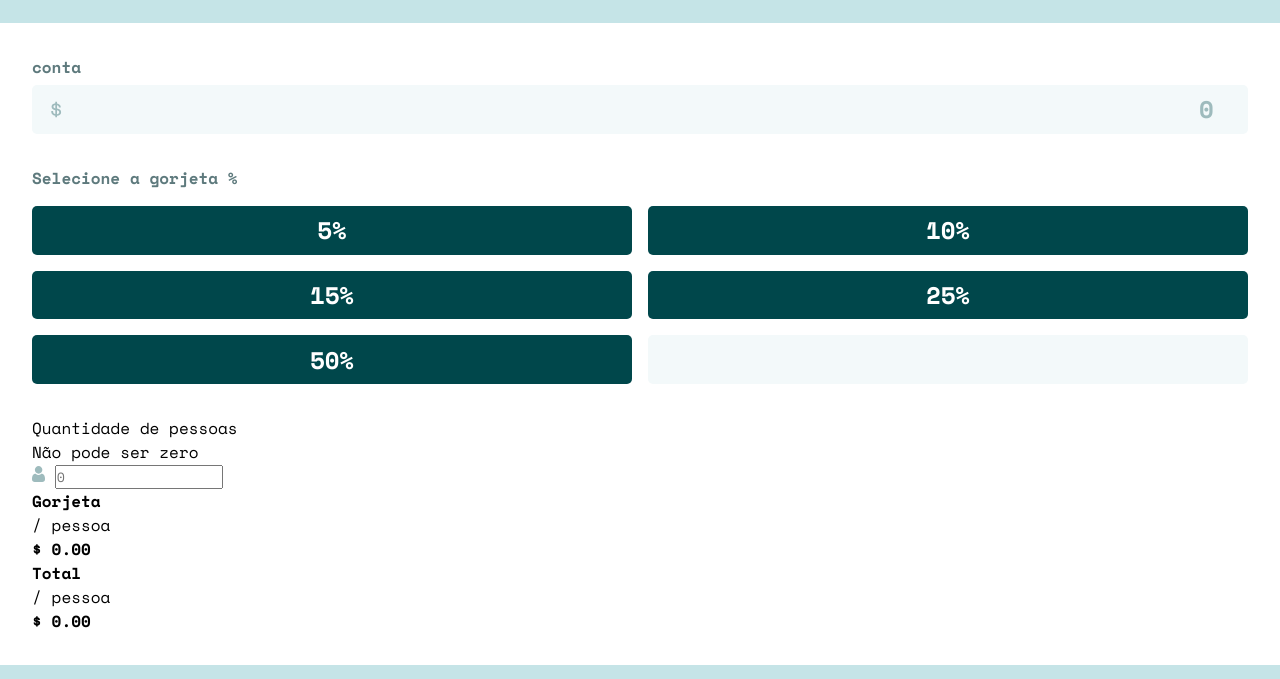
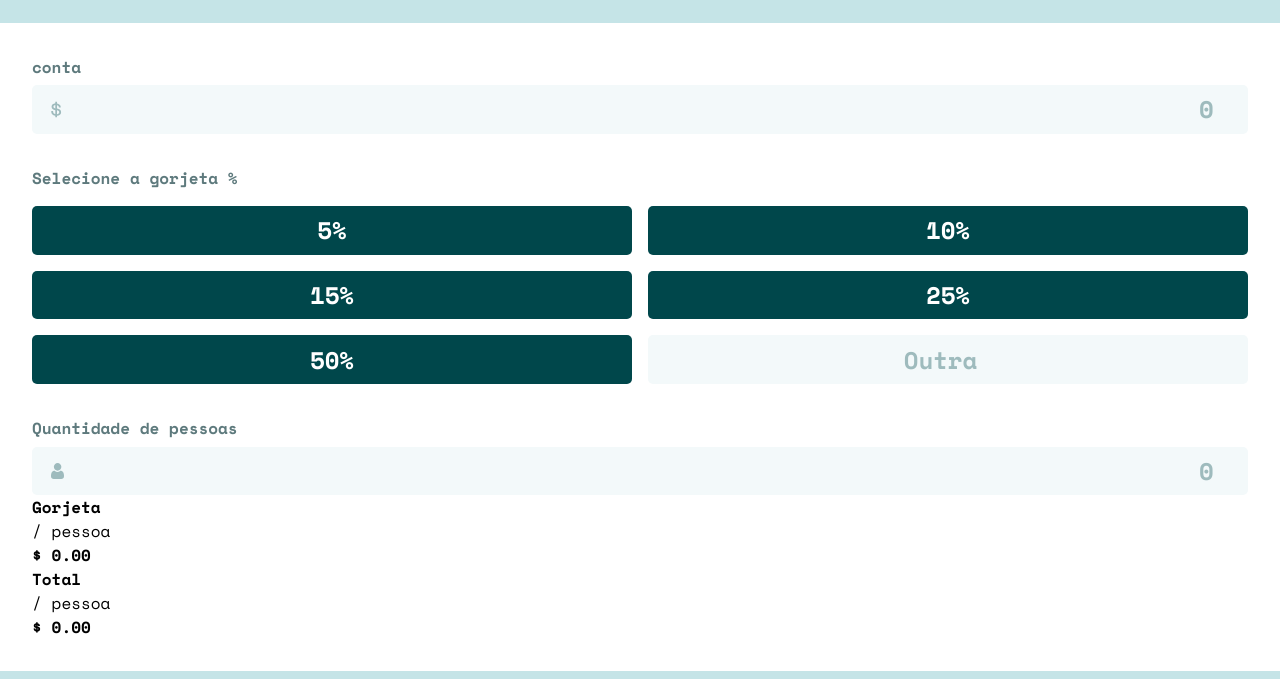
Before and after one commit to cabelinh0o1/projeto-calculadora-gorjeta, a plain HTML site: page index.html in a window 1280 px wide. Shown: the part 121-800 px from the top of the page. Drawn offline with nearby package versions, Linux system fonts and the light colour scheme.

Commit message:
quarto commit do css

```diff
--- a/index.html
+++ b/index.html
@@ -37,7 +37,7 @@
                         <input type="button" value="15%">
                         <input type="button" value="25%">
                         <input type="button" value="50%">
-                        <input type="button" name="outra" id="outra" placeholder="outra">
+                        <input type="number" name="outra" id="outra" placeholder="Outra">
 
                     </div>
                 </div>
@@ -45,7 +45,7 @@
                 <div class="pessoas">
 
                     <label for="pessoas">Quantidade de pessoas</label>
-                    <p>Não pode ser zero</p>
+                    <p id="erro">Não pode ser zero</p>
                     <div>
                         <img src="./images/icon-person.svg" alt="icone da pessoa">
                         <input type="number" name="pessoas" id="pessoas" placeholder="0">
--- a/style.css
+++ b/style.css
@@ -39,12 +39,14 @@ main{
 }
 
 .conta label,
-.gorjeta label{
+.gorjeta label,
+.pessoas label{
     color: var(--green-500);
     font-weight: 700;
 }
 
-.conta div{
+.conta div,
+.pessoas div{
     margin-top: 0.4rem;
     background-color: var(--green-100);
     padding: 0.4rem 1.2rem;
@@ -54,7 +56,8 @@ main{
     border-radius: 0.3125rem;
 }
 
-.conta input{
+.conta input,
+.pessoas input{
     border: none;
     text-align: right;
     width: 100%;
@@ -66,11 +69,13 @@ main{
 
 }
 
-.conta input::placeholder{
+.conta input::placeholder,
+.pessoas input::placeholder{
     color: var(--green-300);
 }
 
-.conta:has(input:focus) div {
+.conta:has(input:focus) div,
+.pessoas:has(input:focus) div {
     outline: 2px solid var(--light-green);
 }
 
@@ -104,3 +109,7 @@ main{
 .gorjeta #outra::placeholder{
     color: var(--green-300);
 }
+
+.pessoas #erro{
+    display: none;
+}
```
